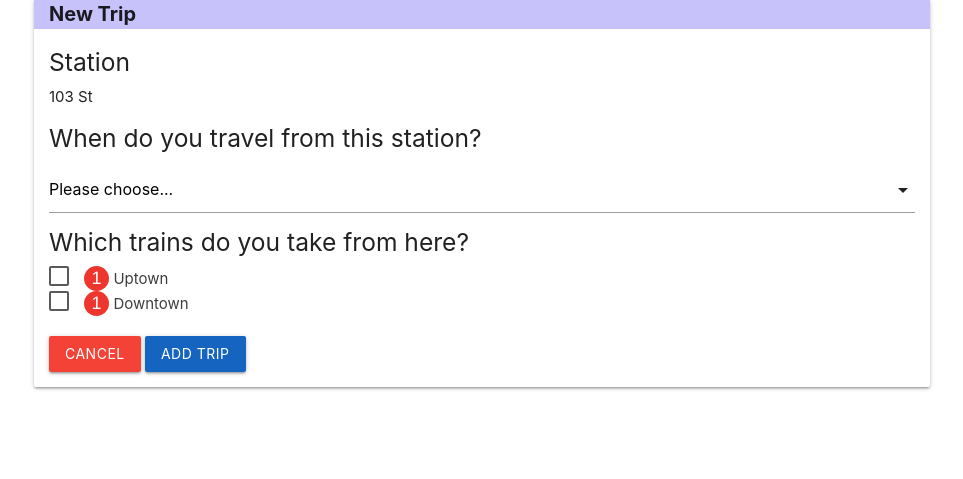
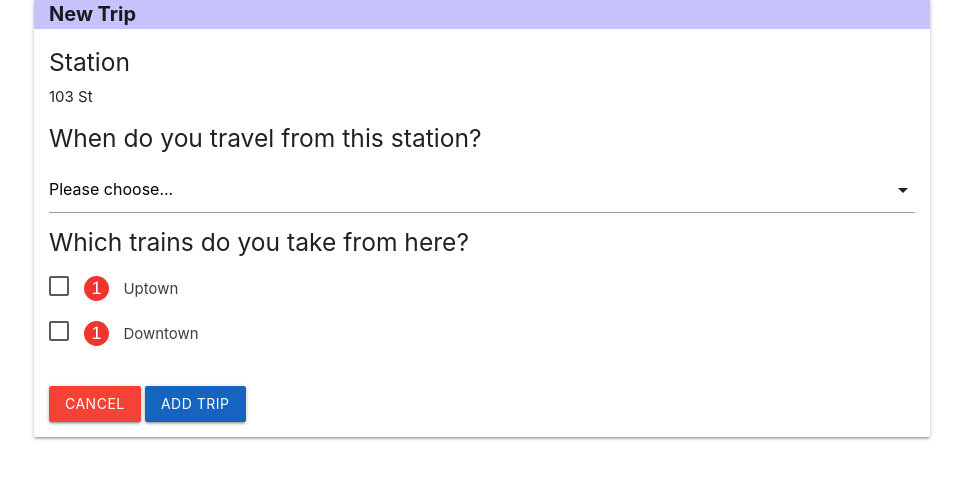
Before and after one commit to mikefeldberg/getting-there, a Django app: page /trips/new/1/5/ in a window 1280 px wide. Shown: the part 150-629 px from the top of the page, without its empty margins (158-1121 px from the left). Run offline with Django 3.2, Linux system fonts and the light colour scheme; the visitor is signed in with stand-in values (Sample User, id 1); data comes from the database, SQL or seed files in the repository.

Commit message:
trip delete works; update new trip and new alert styling

```diff
--- a/main/templates/alerts/new.html
+++ b/main/templates/alerts/new.html
@@ -24,7 +24,7 @@
         </select> -->
         <h5>Which trains are affected?</h5>
         {% for line in train_lines %}
-        <div id="selector-row" class="checkbox-row mb10">
+        <div id="selector-row" class="checkbox-row mb20">
             <label for="{{line.id}}_{{line.direction}}">
                 <input type="checkbox" class="filled-in" id="{{line.id}}_{{line.direction}}" name="{{line.id}}_{{line.direction}}">
                 <span id ="selector-row-two" >
--- a/main/templates/trips/new.html
+++ b/main/templates/trips/new.html
@@ -18,14 +18,14 @@
                 <option value="Both">Both</option>
             </select>
         </div>
-        <h5>Which trains do you take from here?</h5>
+        <h5 class="mb20">Which trains do you take from here?</h5>
         <!-- TODO need to fix this to put into a two-column view MF -->
         {% for line in train_lines %}
-            <div id="selector-row">
+            <div id="selector-row" class="mb20">
                 <label for="{{line.id}}_{{line.direction}}">
                 <input type="checkbox" class="filled-in" id="{{line.id}}_{{line.direction}}" name="{{line.id}}_{{line.direction}}">
                 <span id ="selector-row-two" >
-                <div class="line-emblem line-emblem-md{% if line.express %}-diamond diamond{% endif %}" style="background-color:{{ line.color }};color:{{ line.text_color }}">
+                <div class="mr10 line-emblem line-emblem-md{% if line.express %}-diamond diamond{% endif %}" style="background-color:{{ line.color }};color:{{ line.text_color }}">
                     <div class="{% if line.express %} undiamond {% endif %}">{{line.name}}</div>
                 </div>
                 <span>{{ line.direction }}</span>
```
